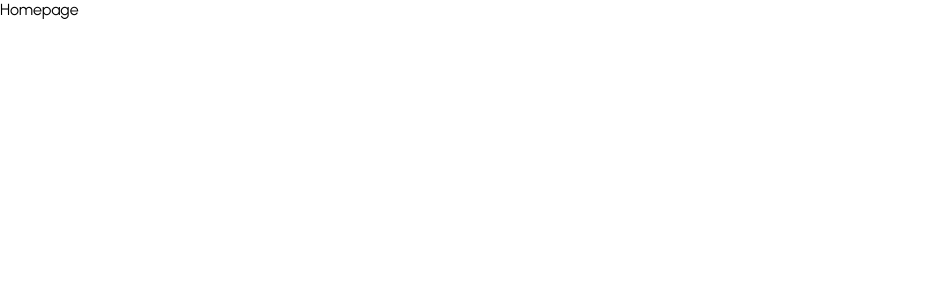
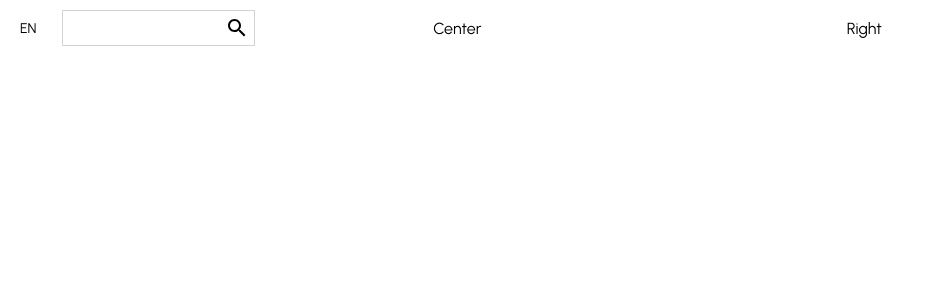
Before and after one commit to js-neo/online-store__thesis-project, a React (Create React App) app in the folder client/: page / in a window 1280 px wide. Shown: the top 300 px of the page, without its empty margins (0-943 px from the left). Built offline with nearby package versions, Linux system fonts and the light colour scheme.

Commit message:
feat: styling navbar

```diff
--- a/client/package.json
+++ b/client/package.json
@@ -3,12 +3,15 @@
   "version": "0.1.0",
   "private": true,
   "dependencies": {
+    "@material-ui/core": "^4.12.3",
+    "@material-ui/icons": "^4.11.2",
     "@testing-library/jest-dom": "^5.11.4",
     "@testing-library/react": "^11.1.0",
     "@testing-library/user-event": "^12.1.10",
     "react": "^17.0.2",
     "react-dom": "^17.0.2",
     "react-scripts": "4.0.3",
+    "styled-components": "^5.3.1",
     "web-vitals": "^1.0.1"
   },
   "scripts": {
--- /dev/null
+++ b/client/src/components/Navbar.jsx
@@ -0,0 +1,64 @@
+import React from "react";
+import styled from "styled-components";
+import { Search } from "@material-ui/icons";
+
+const Container = styled.div`
+  height: 60px;
+`;
+
+const Wrapper = styled.div`
+  padding: 10px 20px;
+  display: flex;
+  align-items: center;
+  justify-content: space-between;
+`;
+
+const Left = styled.div`
+  flex: 1;
+  display: flex;
+  align-items: center;
+`;
+
+const Language = styled.span`
+  font-size: 14px;
+  cursor: pointer;
+`;
+
+const SearchContainer = styled.div`
+  border: 0.5px solid lightgray;
+  display: flex;
+  align-items: center;
+  margin-left: 25px;
+  padding: 5px;
+`;
+
+const Input = styled.input`
+  border: none;
+`;
+
+const Center = styled.div`
+  flex: 1;
+`;
+const Right = styled.div`
+  flex: 1;
+`;
+
+const Navbar = () => {
+  return (
+    <Container>
+      <Wrapper>
+        <Left>
+          <Language>EN</Language>
+          <SearchContainer>
+            <Input />
+            <Search />
+          </SearchContainer>
+        </Left>
+        <Center>Center</Center>
+        <Right>Right</Right>
+      </Wrapper>
+    </Container>
+  );
+};
+
+export default Navbar;
--- a/client/src/pages/Home.jsx
+++ b/client/src/pages/Home.jsx
@@ -1,7 +1,8 @@
 import React from "react";
+import Navbar from "../components/Navbar";
 
 const Home = () => {
-  return <div>Homepage</div>;
+  return <Navbar />;
 };
 
 export default Home;
```
Also changed, not shown: 1 other file (tests, documents, lock files or other folders).
